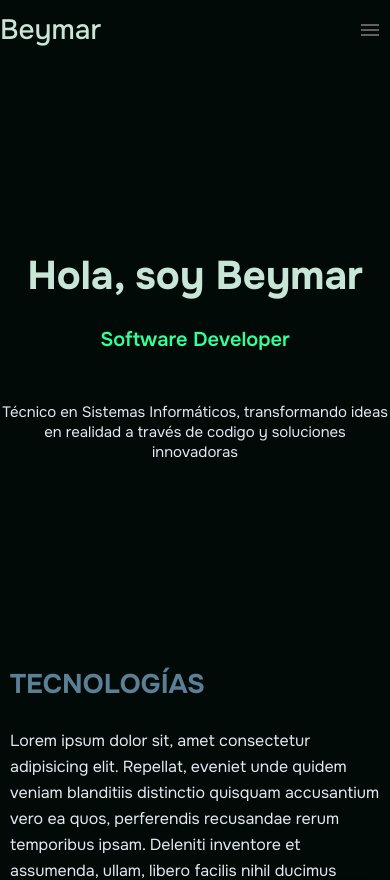
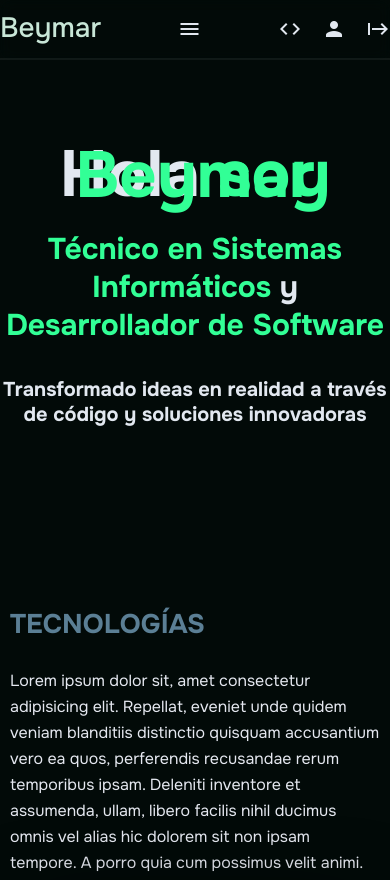
Before and after one commit to bxymar/portafolio-web, an Angular app: page / in a window 390 px wide. Shown: the top 880 px of the page. Built offline with nearby package versions, Linux system fonts and the light colour scheme.

Commit message:
Se modifico esteticamente el componente de presentacion

```diff
--- a/src/app/components/presentation/presentation.component.html
+++ b/src/app/components/presentation/presentation.component.html
@@ -1,7 +1,7 @@
 <div class="container-app-presentation">
     <div class="parent">
-        <div class="div1"><h1>Hola, {{name}}</h1></div>
-        <div class="div2">{{description}}</div>
-        <div class="div3"> <p>{{achievements}}, {{content}}</p></div>
+        <div><h2>Hola <span>soy Beymar</span></h2></div>
+        <div><h3>Técnico en Sistemas Informáticos <span>y</span> Desarrollador de Software</h3></div>
+        <div><h5>Transformado ideas en realidad a través de código y soluciones innovadoras</h5></div>
     </div>
 </div>
--- a/src/app/components/presentation/presentation.component.scss
+++ b/src/app/components/presentation/presentation.component.scss
@@ -9,48 +9,35 @@
     color: var(--mat-sys-on-primary-container);
 }
 
-.parent{
-    width: 600px;
-}
+h2{
+    color: rgba(226, 232, 240, 1);
+    font-size: 65px;
+    text-align: center;
+    line-height: 1px;
 
-.div1{
-    h1{
-        font-size: 60px;
-        color: rgba(200, 230, 215, 1);
+    span{
+        color: rgba(50, 255, 150, 1);
     }
 }
 
-.div2{
-    font-size: 25px;
-    font-weight: 600;
+h3{
     color: rgba(50, 255, 150, 1);
-}
+    font-size: 30px;
+    text-align: center;
 
-.div3{
-    margin-top: 50px;
-    font-size: 20px;
-
-    p{
-        color: #e5e8f0;
+    span{
+        color: rgba(226, 232, 240, 1);
     }
 }
 
-.sp2{
-
-    font-weight: 700;
+h5{
+    color: rgba(226, 232, 240, 1);
+    text-align: center;
+    font-size: 20px;
 }
 
-p{
-    color: #fafafa;
-}
-
-img{
-    width: 25px;
-    height: 25px;
-}
-
-button{
-    z-index: -1;
+.parent{
+    width: 600px;
 }
 
 //RESPONSIVE
@@ -58,41 +45,4 @@ button{
     .parent{
         width: 100%;
     }
-
-    .div1{
-        h1{
-            font-size: 40px;
-            text-align: center;
-        }
-    }
-
-    .div2{
-        font-size: 20px;
-        display: flex;
-        justify-content: center;
-    }
-
-    .div3{
-        font-size: 15px;
-
-        p{
-            text-align: center;
-        }
-    }
-
-    .div4{
-        display: grid;
-        justify-content: center;
-        grid-template-columns: auto auto auto;
-        gap: 5px;
-
-        .btn-mvl{
-            color: #fafafa;
-        }
-    }
-
-    img{
-        width: 20px;
-        height: 20px;
-    }
 }
--- a/src/app/components/presentation/presentation.component.ts
+++ b/src/app/components/presentation/presentation.component.ts
@@ -14,13 +14,6 @@ import { toSignal } from '@angular/core/rxjs-interop';
 })
 export class PresentationComponent {
 
-  //VARIABLES
-  protected name: string = "soy Beymar";
-  protected description: string = "Software Developer";
-  protected content: string = "transformando ideas en realidad a través de codigo y soluciones innovadoras";
-  protected achievements: string = "Técnico en Sistemas Informáticos";
-  protected email: string = "beymar@gmail.com";
-
   private breatpointObserver = inject(BreakpointObserver);
   private isMovile$ = this.breatpointObserver.observe(Breakpoints.Handset)
     .pipe(
--- a/src/app/shared/sidebar/sidebar.component.html
+++ b/src/app/shared/sidebar/sidebar.component.html
@@ -1,9 +1,10 @@
 <mat-toolbar>
 
+    <div class="left-section">
         <span>Beymar</span>
+    </div>
 
-    <span class="example-spacer"></span>
-
+    <div class="center-section">
         @if (isMovile()){
             <button mat-icon-button (click)="sidenav.toggle()"><mat-icon>menu</mat-icon></button>
         }
@@ -15,6 +16,14 @@
             <a (click)="navigateTo('achievements')">LOGROS</a>
             <a (click)="navigateTo('aboutMe')">SOBRE MI</a>
         }
+    </div>
+
+    <div class="right-section">
+        <mat-icon>code</mat-icon>
+        <mat-icon>person</mat-icon>
+        <mat-icon>start</mat-icon>
+    </div>
+
 
 </mat-toolbar>
 
--- a/src/app/shared/sidebar/sidebar.component.scss
+++ b/src/app/shared/sidebar/sidebar.component.scss
@@ -1,5 +1,17 @@
-.example-spacer{
-    flex: 1 1 auto;
+.right-section{
+    display: grid;
+    grid-template-columns: auto auto auto;
+    gap: 20px;
+}
+
+mat-toolbar{
+    display: flex;
+    justify-content: space-between;
+    align-items: center;
+    background: #fafafa10;
+    border-bottom: 2px solid #fafafa10;
+    position: fixed;
+    backdrop-filter: blur(0.4rem);
 }
 
 mat-sidenav{
@@ -40,6 +52,11 @@ mat-sidenav-container{
     width: auto;
 }
 
+mat-icon{
+    color: rgba(226, 232, 240, 1);
+    cursor: pointer;
+}
+
 //RESPONSIVE
 @media (max-width: 768px){
     mat-toolbar{
```
Lines whose indentation alone changed are shown as unchanged.
